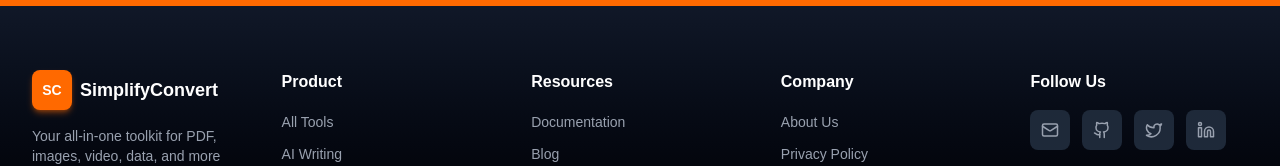
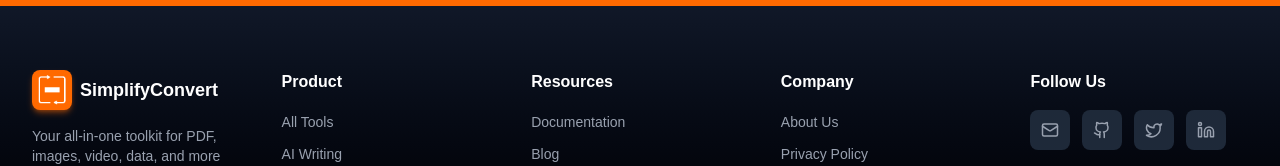
Before and after one commit to simplifymove/simplifytools, a Next.js app: page / in a window 1280 px wide. Shown: the part 5817-5983 px from the top of the page. Built offline with nearby package versions, Linux system fonts and the light colour scheme; no server answers.

Commit message:
Replace logo with animated gif icon and adjust sizing
- Replace SVG logos with actual Logo-icon.gif in Header and Footer
- Set icon size to 28x28 pixels
- Add p-1 padding on all sides for balanced appearance
- Applied to both header navigation and footer branding

```diff
--- a/app/components/Footer.tsx
+++ b/app/components/Footer.tsx
@@ -1,6 +1,7 @@
 'use client';
 
 import Link from 'next/link';
+import Image from 'next/image';
 import { Mail, Github, Twitter, Linkedin, MapPin } from 'lucide-react';
 import { motion } from 'framer-motion';
 
@@ -48,8 +49,14 @@ export function Footer() {
             viewport={{ once: true }}
           >
             <div className="flex items-center gap-2 mb-4">
-              <div className="w-10 h-10 bg-orange-500 rounded-lg flex items-center justify-center font-bold text-white shadow-md shadow-orange-500/40 text-sm">
-                SC
+              <div className="w-10 h-10 bg-orange-500 rounded-lg flex items-center justify-center overflow-hidden shadow-md shadow-orange-500/40 p-1">
+                <Image
+                  src="/Logo-icon.gif"
+                  alt="Logo"
+                  width={28}
+                  height={28}
+                  className="w-full h-full object-cover"
+                />
               </div>
               <span className="font-bold text-lg text-white">SimplifyConvert</span>
             </div>
--- a/app/components/Header.tsx
+++ b/app/components/Header.tsx
@@ -3,7 +3,8 @@
 import { useState } from 'react';
 import Link from 'next/link';
 import { useRouter } from 'next/navigation';
-import { ChevronDown, Search, Menu, X, FileText, Image, Video, PenTool, Database, Code2, Volume2 } from 'lucide-react';
+import Image from 'next/image';
+import { ChevronDown, Search, Menu, X, FileText, Image as ImageIcon, Video, PenTool, Database, Code2, Volume2 } from 'lucide-react';
 
 export function Header() {
   const [mobileMenuOpen, setMobileMenuOpen] = useState(false);
@@ -31,7 +32,7 @@ export function Header() {
     {
       id: 'image',
       title: 'Image Tools',
-      icon: Image,
+      icon: ImageIcon,
       color: 'from-orange-500 to-orange-700',
       count: '30+',
       link: '/all-tools/image-tools',
@@ -91,8 +92,14 @@ export function Header() {
         <div className="flex items-center justify-between h-16">
           {/* Logo */}
           <Link href="/" className="flex items-center gap-2 flex-shrink-0">
-            <div className="w-10 h-10 bg-orange-500 rounded-lg flex items-center justify-center">
-              <span className="text-white font-bold text-sm">SC</span>
+            <div className="w-10 h-10 bg-orange-500 rounded-lg flex items-center justify-center overflow-hidden p-1">
+              <Image
+                src="/Logo-icon.gif"
+                alt="Logo"
+                width={28}
+                height={28}
+                className="w-full h-full object-cover"
+              />
             </div>
             <span className="font-bold text-lg text-gray-900 hidden sm:inline">
               SimplifyConvert
```
Also changed, not shown: public/Logo-icon.gif (added).
